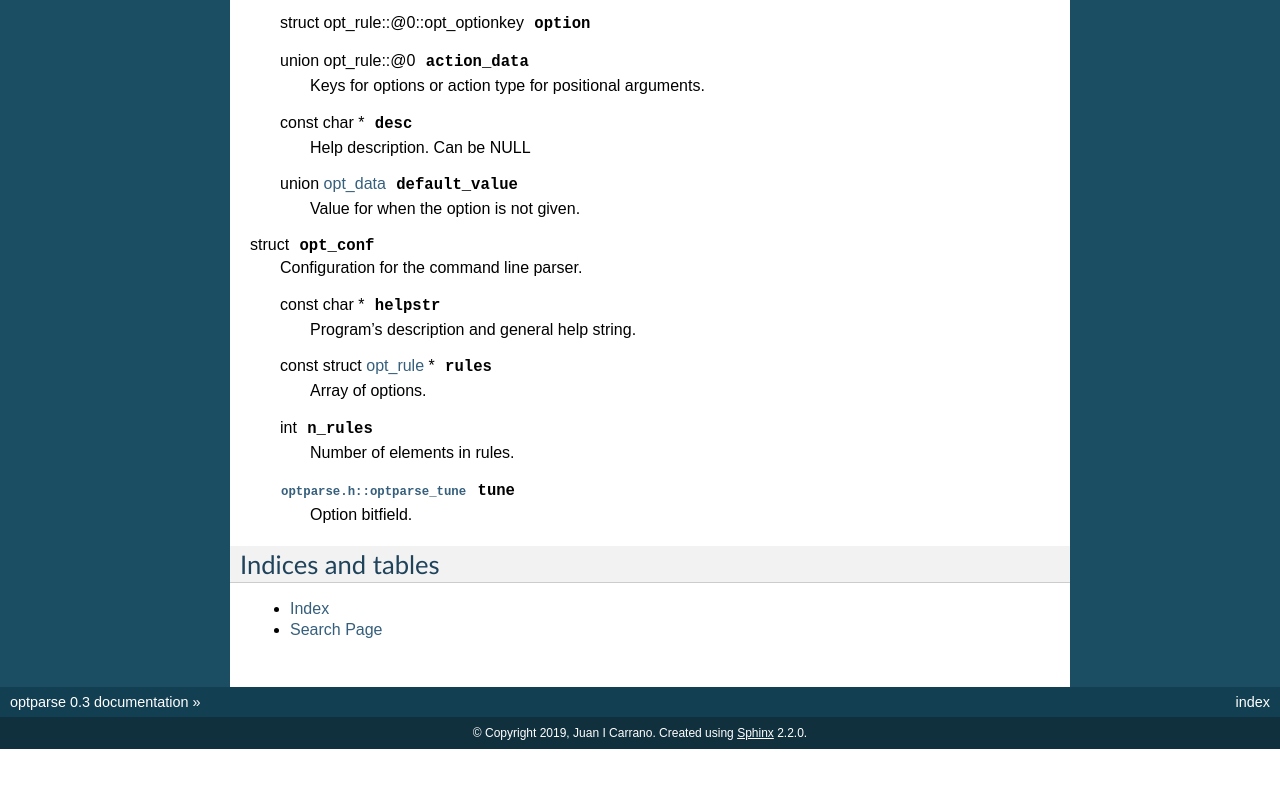
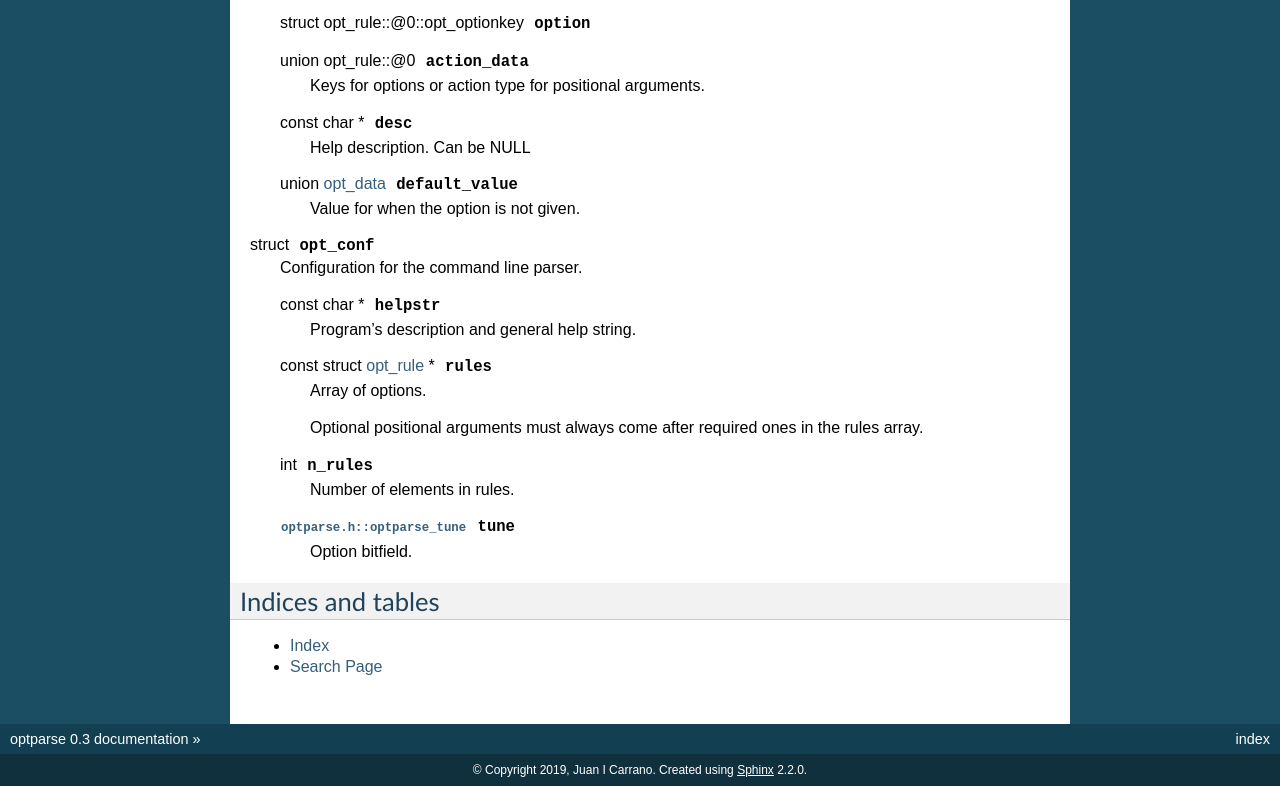
Before and after one commit to jcarrano/optparse, a plain HTML site: page index.html in a window 1280 px wide. Shown: the part 6259-7045 px from the top of the page. Before the commit the page ends 7008 px from the top, so only its background shows below. Drawn offline with Linux system fonts and the light colour scheme.

Commit message:
insist on the order of rules

```diff
--- a/index.html
+++ b/index.html
@@ -422,7 +422,8 @@ const char *<code class="sig-name descname"> helpstr</code><a class="headerlink"
 <dl class="member">
 <dt id="c.structopt__conf_1aef3beb3a9e3faf0c5b2633f962811912">
 const struct <a class="reference internal" href="#c.structopt__rule" title="structopt__rule">opt_rule</a> *<code class="sig-name descname"> rules</code><a class="headerlink" href="#c.structopt__conf_1aef3beb3a9e3faf0c5b2633f962811912" title="Permalink to this definition">¶</a></dt>
-<dd><p>Array of options. </p>
+<dd><p>Array of options.</p>
+<p>Optional positional arguments must always come after required ones in the rules array. </p>
 </dd></dl>
 
 <dl class="member">
```
